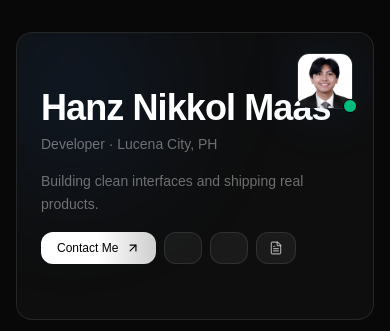
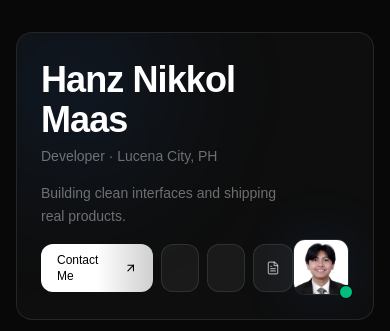
Before and after one commit to hanznikkol/hanznikkol-portfolioV2, a Next.js app: page / in a window 390 px wide. Shown: the top 331 px of the page. Built offline with nearby package versions, Linux system fonts and the light colour scheme; some icons are missing.

Commit message:
Fix responsiveness part 1

```diff
--- a/components/cards/GalleryCard.tsx
+++ b/components/cards/GalleryCard.tsx
@@ -43,6 +43,7 @@ export default function GalleryCard() {
           loop
           navigation={{
             nextEl: ".gallery-next",
+            prevEl: ".gallery-prev"
           }}
           className="w-full"
         >
--- a/components/cards/HeroCard.tsx
+++ b/components/cards/HeroCard.tsx
@@ -77,7 +77,7 @@ export default function HeroCard() {
       </div>
 
       {/* AVATAR */}
-      <div className="absolute top-5 right-5 md:static md:block shrink-0">
+      <div className="relative shrink-0 self-end md:self-auto">
         <div className="relative">
           <div className="absolute inset-0 scale-110 rounded-2xl bg-blue-500/10 blur-xl" />
 
```
